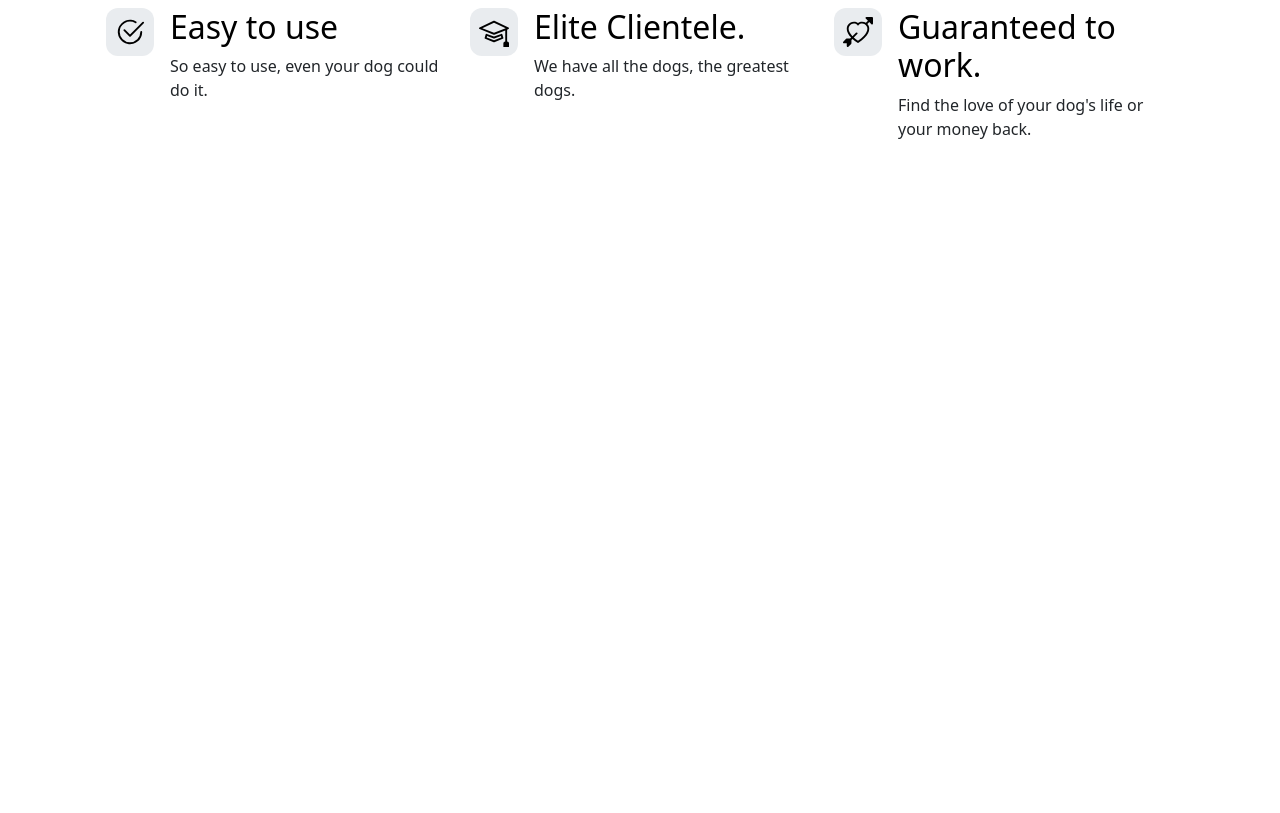
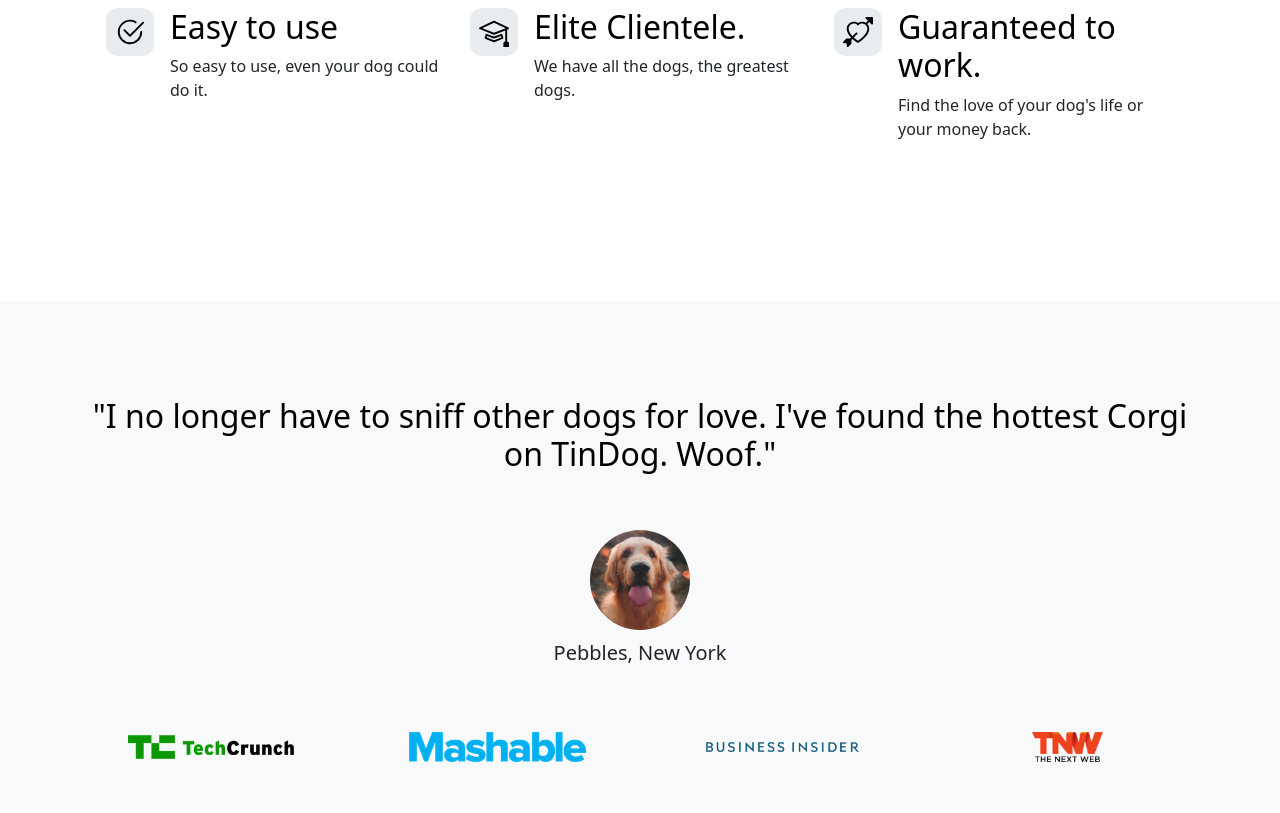
Before and after one commit to armanali13000/TinDog-Bootstrap-Website, a plain HTML site: page index.html in a window 1280 px wide. Shown: the part 826-1639 px from the top of the page. Before the commit the page ends 1079 px from the top, so only its background shows below. Drawn offline with nearby package versions, Linux system fonts and the light colour scheme.

Commit message:
Adding Testimonial Section

```diff
--- a/index.html
+++ b/index.html
@@ -97,8 +97,38 @@
 
   <!-- Testimonial -->
   <section id="testimonial">
+    <div class="my-5">
+      <div class="p-5 text-center bg-body-tertiary">
+        <div class="container py-5">
+          <h2 class="text-body-emphasis">"I no longer have to sniff other dogs for love. I've found the hottest Corgi on TinDog. Woof."</h2>
+          <img class="profile-img mt-5" src="/images/dog-img.jpg" alt="dog image">
+          <p class="col-lg-8 mx-auto lead mt-2">
+            Pebbles, New York
+          </p>
+        </div>
 
+        <div class="container">
+          <div class="row">
+            <div class="col-lg-3 col-sm-12">
+              <img src="/images/techcrunch.png" alt="techcrunch" height="30">
+            </div>
+            <div class="col-lg-3 col-sm-12">
+              <img src="/images/mashable.png" alt="mashable" height="30">
+            </div>
+            <div class="col-lg-3 col-sm-12">
+              <img src="/images/bizinsider.png" alt="bizinsider" height="30">
+            </div>
+            <div class="col-lg-3 col-sm-12">
+              <img src="/images/tnw.png" alt="tnw" height="30">
+            </div>
+          </div>
+        </div>
+
+      </div>
+    </div>
   </section>
+
+
   <!-- Pricing -->
   <section id="pricing">
 
```
